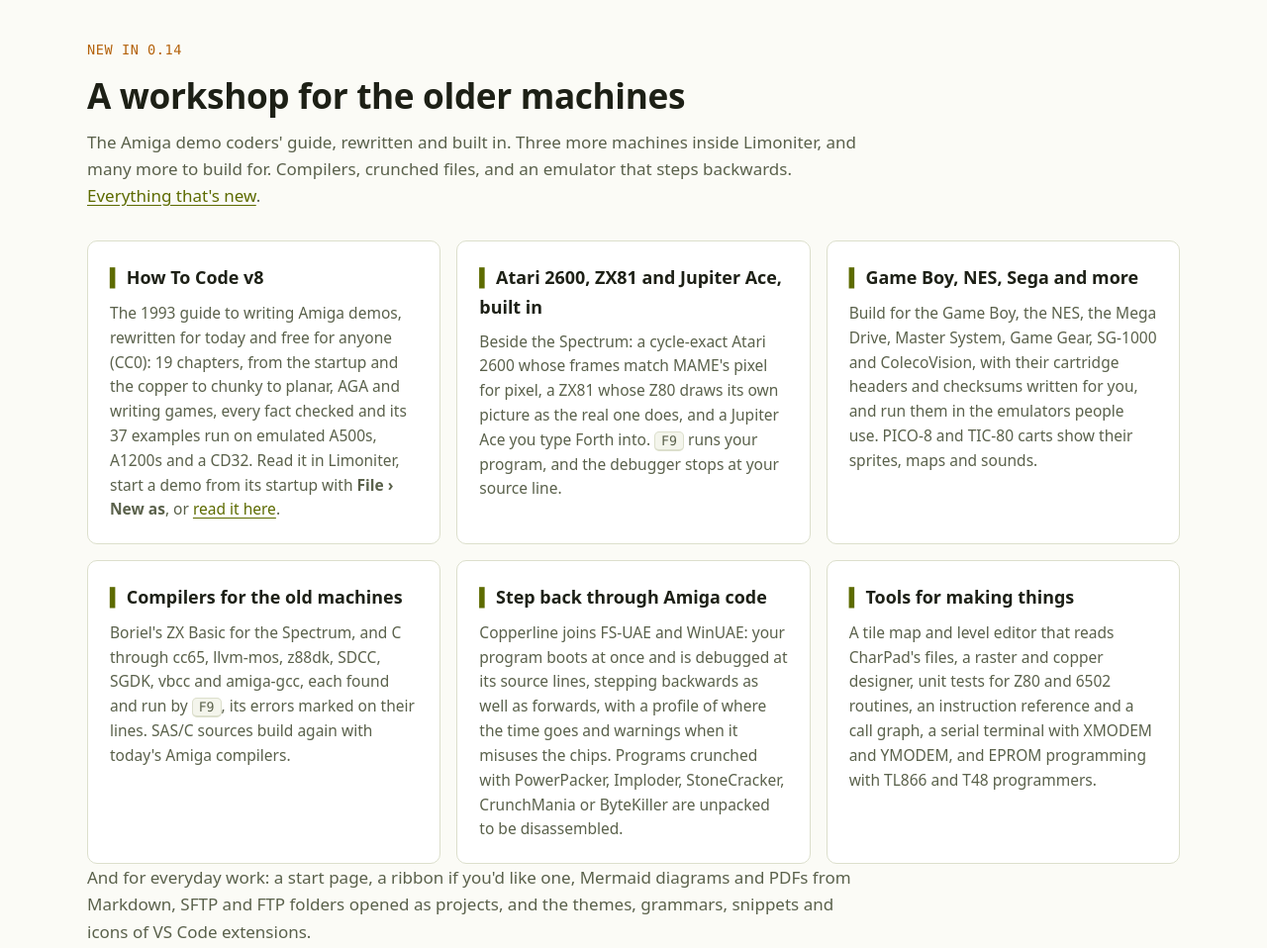
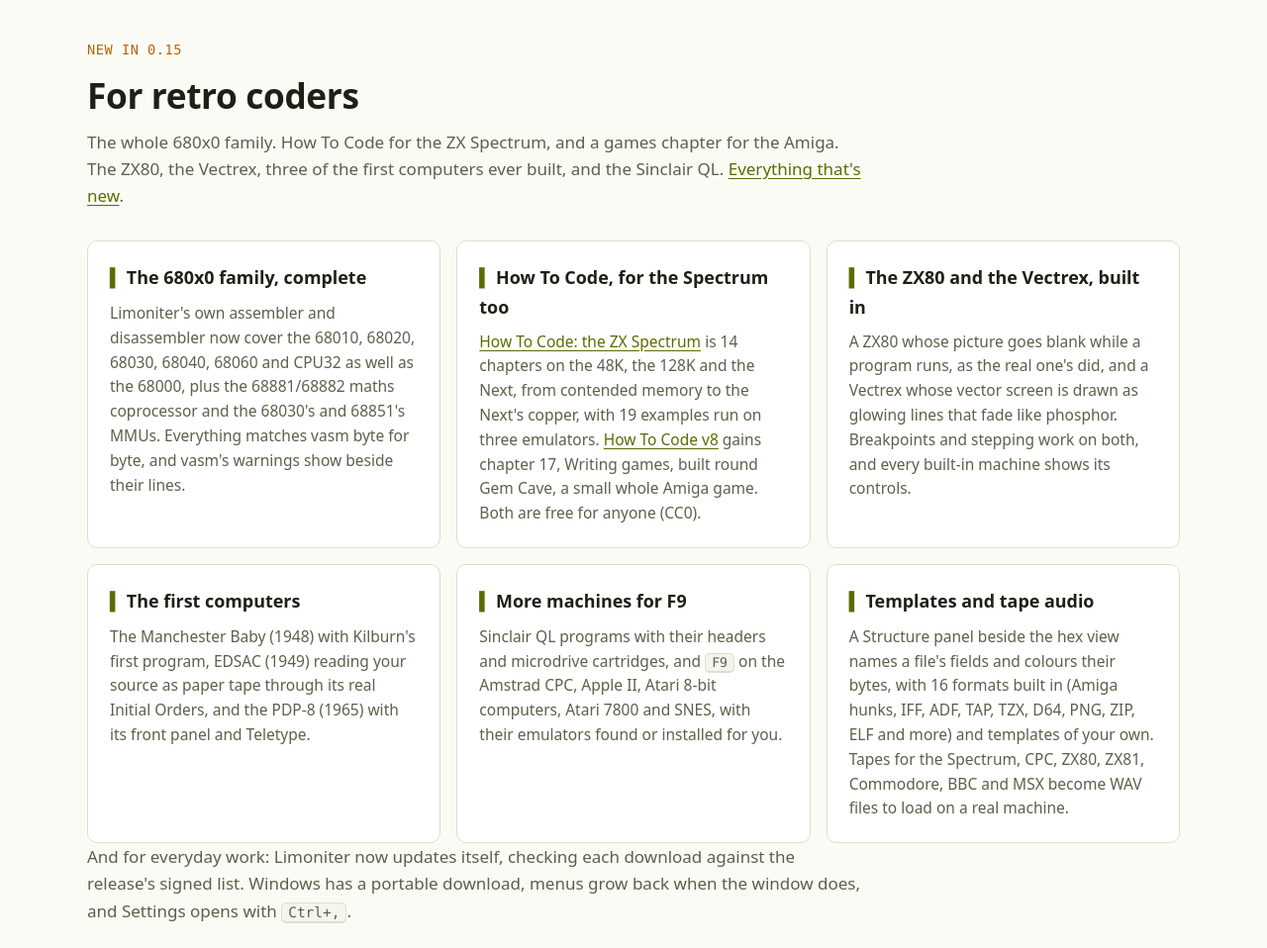
Before and after one commit to jolyonralph/limoniter, a plain HTML site: page web/index.html in a window 1280 px wide. Shown: the part 1280-2238 px from the top of the page at 99% size. Drawn offline with Linux system fonts and the light colour scheme.

Commit message:
Home page for 0.15; TRSE test passes on Macs
The home page's New section and badge now describe 0.15. The TRSE test's
stand-in script compares real paths, since a Mac's temp folder is reached
through the /var symlink.

Co-Authored-By: Claude Opus 5.5 <noreply@anthropic.com>
Claude-Session: https://claude.ai/code/session_015prWFxpiSrCHWgWrjeH23d

```diff
--- a/web/index.html
+++ b/web/index.html
@@ -50,7 +50,7 @@
     <section class="hero">
       <div class="wrap hero-inner">
         <div class="hero-text">
-          <p class="eyebrow"><a href="#new" class="new-badge">New in 0.14: How To Code v8 and more</a> · Free and open source · Windows, macOS and Linux</p>
+          <p class="eyebrow"><a href="#new" class="new-badge">New in 0.15: the 680x0 family, the Spectrum and more</a> · Free and open source · Windows, macOS and Linux</p>
           <h1>A full IDE for today's code, and one that speaks <span class="speaks-line"><span class="speaks">PETSCII</span><span class="cursor" aria-hidden="true"></span></span></h1>
           <p class="lead">Limoniter is a full-strength text and hex editor, and now <a href="#ide">a full IDE</a>. Open a folder and you get an Explorer with Git's status, Go to file and symbol, a Search panel that shows every replacement before it's made, language servers it installs for you, and debugging for Python, C, C++ and Rust. It has column editing, an undo tree, Find in Files, <a href="#compare">folder and file compare with three-way merge</a>, code layout, macros, scripts and add-ons, and files of 10 GB open in milliseconds.</p>
           <p class="lead">It's also the only editor that knows the files of older computers, and a workshop for making new software for them. It edits their text byte for byte in the machine's own character set, opens their disks and tapes, and lists their BASIC. It <a href="#develop">assembles and disassembles</a> Z80, 6502, the Game Boy's SM83, 6809, 6309, 68000, x86 and ARM code, compiles BASIC and C for them, runs it on a built-in machine or in an emulator with <kbd>F9</kbd>, debugs it there at your source line, and sends your work back to the machine.</p>
@@ -119,36 +119,36 @@
 
     <section id="new" class="section">
       <div class="wrap">
-        <p class="eyebrow">New in 0.14</p>
-        <h2>A workshop for the older machines</h2>
-        <p class="section-lead">The Amiga demo coders' guide, rewritten and built in. Three more machines inside Limoniter, and many more to build for. Compilers, crunched files, and an emulator that steps backwards. <a href="whats-new.html">Everything that's new</a>.</p>
+        <p class="eyebrow">New in 0.15</p>
+        <h2>For retro coders</h2>
+        <p class="section-lead">The whole 680x0 family. How To Code for the ZX Spectrum, and a games chapter for the Amiga. The ZX80, the Vectrex, three of the first computers ever built, and the Sinclair QL. <a href="whats-new.html">Everything that's new</a>.</p>
         <div class="cards">
           <article class="card">
-            <h3>How To Code v8</h3>
-            <p>The 1993 guide to writing Amiga demos, rewritten for today and free for anyone (CC0): 19 chapters, from the startup and the copper to chunky to planar, AGA and writing games, every fact checked and its 37 examples run on emulated A500s, A1200s and a CD32. Read it in Limoniter, start a demo from its startup with <strong>File › New as</strong>, or <a href="howtocode/index.html">read it here</a>.</p>
+            <h3>The 680x0 family, complete</h3>
+            <p>Limoniter's own assembler and disassembler now cover the 68010, 68020, 68030, 68040, 68060 and CPU32 as well as the 68000, plus the 68881/68882 maths coprocessor and the 68030's and 68851's MMUs. Everything matches vasm byte for byte, and vasm's warnings show beside their lines.</p>
           </article>
           <article class="card">
-            <h3>Atari 2600, ZX81 and Jupiter Ace, built in</h3>
-            <p>Beside the Spectrum: a cycle-exact Atari 2600 whose frames match MAME's pixel for pixel, a ZX81 whose Z80 draws its own picture as the real one does, and a Jupiter Ace you type Forth into. <kbd>F9</kbd> runs your program, and the debugger stops at your source line.</p>
+            <h3>How To Code, for the Spectrum too</h3>
+            <p><a href="howtocode-spectrum/index.html">How To Code: the ZX Spectrum</a> is 14 chapters on the 48K, the 128K and the Next, from contended memory to the Next's copper, with 19 examples run on three emulators. <a href="howtocode/index.html">How To Code v8</a> gains chapter 17, Writing games, built round Gem Cave, a small whole Amiga game. Both are free for anyone (CC0).</p>
           </article>
           <article class="card">
-            <h3>Game Boy, NES, Sega and more</h3>
-            <p>Build for the Game Boy, the NES, the Mega Drive, Master System, Game Gear, SG-1000 and ColecoVision, with their cartridge headers and checksums written for you, and run them in the emulators people use. PICO-8 and TIC-80 carts show their sprites, maps and sounds.</p>
+            <h3>The ZX80 and the Vectrex, built in</h3>
+            <p>A ZX80 whose picture goes blank while a program runs, as the real one's did, and a Vectrex whose vector screen is drawn as glowing lines that fade like phosphor. Breakpoints and stepping work on both, and every built-in machine shows its controls.</p>
           </article>
           <article class="card">
-            <h3>Compilers for the old machines</h3>
-            <p>Boriel's ZX Basic for the Spectrum, and C through cc65, llvm-mos, z88dk, SDCC, SGDK, vbcc and amiga-gcc, each found and run by <kbd>F9</kbd>, its errors marked on their lines. SAS/C sources build again with today's Amiga compilers.</p>
+            <h3>The first computers</h3>
+            <p>The Manchester Baby (1948) with Kilburn's first program, EDSAC (1949) reading your source as paper tape through its real Initial Orders, and the PDP-8 (1965) with its front panel and Teletype.</p>
           </article>
           <article class="card">
-            <h3>Step back through Amiga code</h3>
-            <p>Copperline joins FS-UAE and WinUAE: your program boots at once and is debugged at its source lines, stepping backwards as well as forwards, with a profile of where the time goes and warnings when it misuses the chips. Programs crunched with PowerPacker, Imploder, StoneCracker, CrunchMania or ByteKiller are unpacked to be disassembled.</p>
+            <h3>More machines for F9</h3>
+            <p>Sinclair QL programs with their headers and microdrive cartridges, and <kbd>F9</kbd> on the Amstrad CPC, Apple II, Atari 8-bit computers, Atari 7800 and SNES, with their emulators found or installed for you.</p>
           </article>
           <article class="card">
-            <h3>Tools for making things</h3>
-            <p>A tile map and level editor that reads CharPad's files, a raster and copper designer, unit tests for Z80 and 6502 routines, an instruction reference and a call graph, a serial terminal with XMODEM and YMODEM, and EPROM programming with TL866 and T48 programmers.</p>
+            <h3>Templates and tape audio</h3>
+            <p>A Structure panel beside the hex view names a file's fields and colours their bytes, with 16 formats built in (Amiga hunks, IFF, ADF, TAP, TZX, D64, PNG, ZIP, ELF and more) and templates of your own. Tapes for the Spectrum, CPC, ZX80, ZX81, Commodore, BBC and MSX become WAV files to load on a real machine.</p>
           </article>
         </div>
-        <p class="section-lead">And for everyday work: a start page, a ribbon if you'd like one, Mermaid diagrams and PDFs from Markdown, SFTP and FTP folders opened as projects, and the themes, grammars, snippets and icons of VS Code extensions.</p>
+        <p class="section-lead">And for everyday work: Limoniter now updates itself, checking each download against the release's signed list. Windows has a portable download, menus grow back when the window does, and Settings opens with <kbd>Ctrl+,</kbd>.</p>
       </div>
     </section>
 
```
Also changed, not shown: 1 other file.
